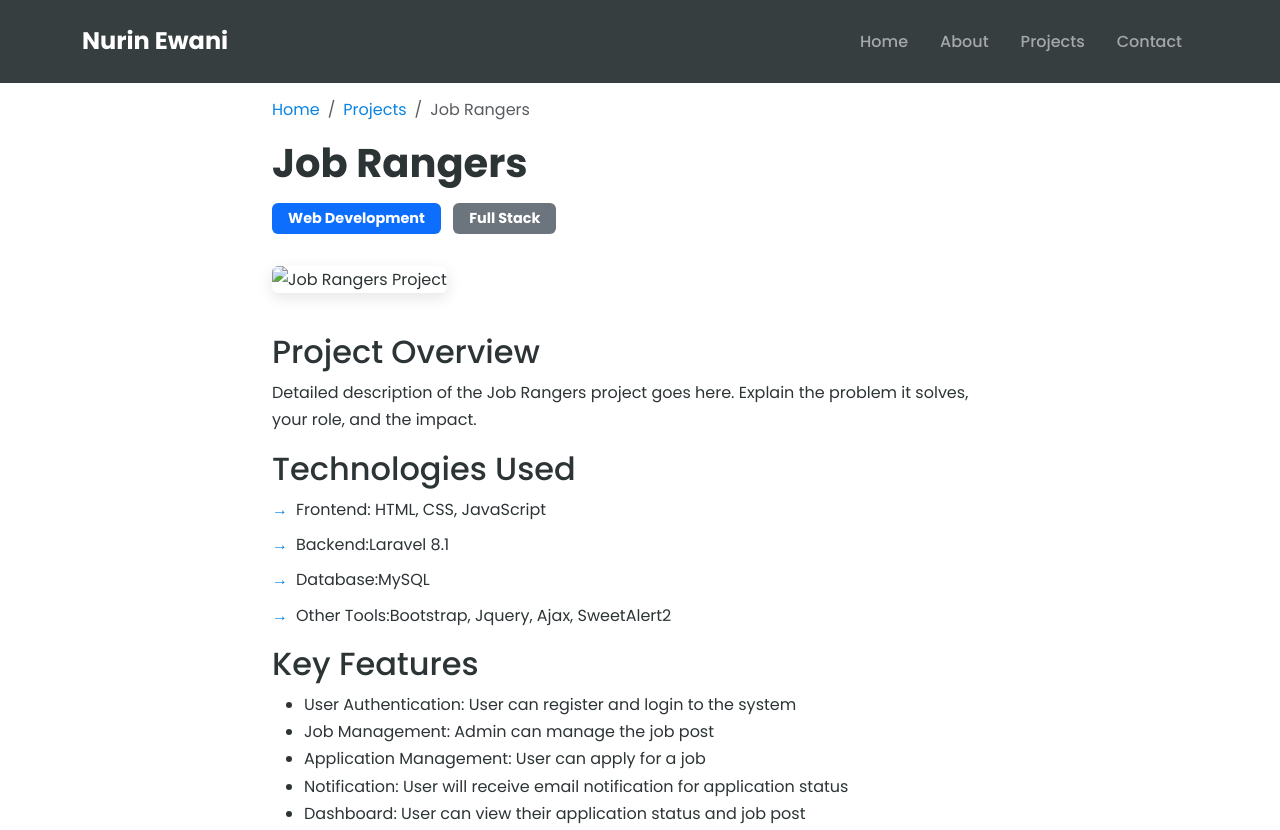
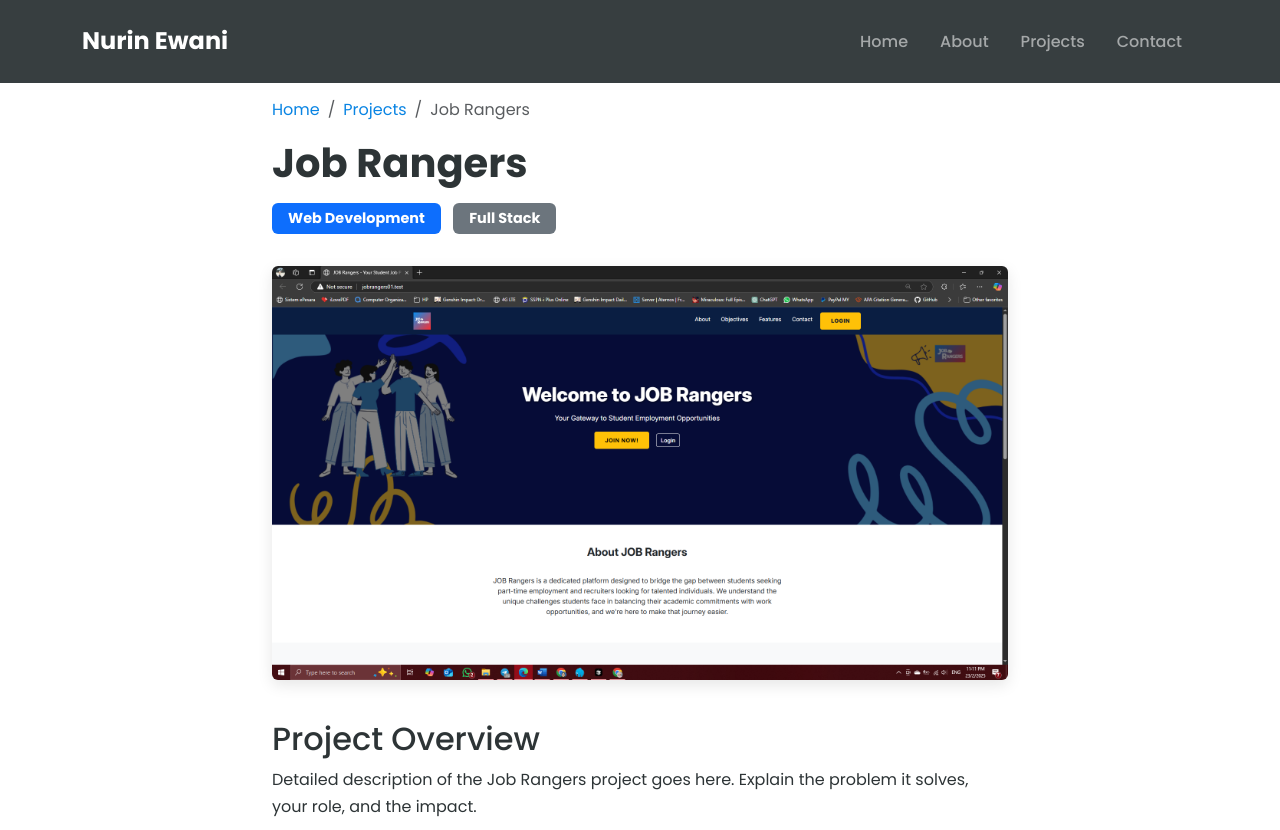
Before and after one commit to nurinewani/portfolio, a plain HTML site: page job-rangers-project.html in a window 1280 px wide. Shown: the top 830 px of the page. Drawn offline with nearby package versions, Linux system fonts and the light colour scheme.

Commit message:
update jobrangers page

```diff
--- a/job-rangers-project.html
+++ b/job-rangers-project.html
@@ -53,7 +53,7 @@
                     </div>
 
                     <div class="project-images mt-4">
-                        <img src="images/screenshot_jobrangers.png" alt="Job Rangers Project" class="img-fluid rounded">
+                        <img src="images/jobrangers.png" alt="Job Rangers Project" class="img-fluid rounded">
                     </div>
 
                     <div class="project-info mt-4">
```
